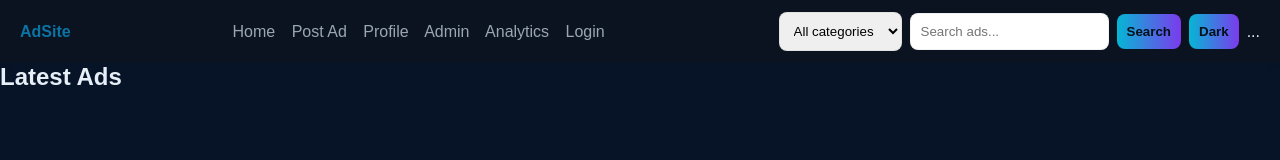
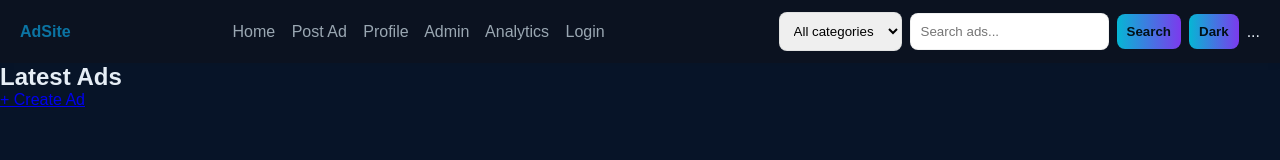
Before and after one commit to mutukuken19-ui/Project, a plain HTML site: page index.html in a window 1280 px wide. Drawn offline with Linux system fonts and the light colour scheme.

Commit message:
Update index.html

```diff
--- a/index.html
+++ b/index.html
@@ -30,6 +30,9 @@
 <main>
 <section class="overview">
 <h2>Latest Ads</h2>
+  <div class="create-ad-container">
+  <a href="post.html" class="create-ad-btn">+ Create Ad</a>
+</div>
 <div id="ads-list" class="ads"></div>
 </section>
 </main>
```
